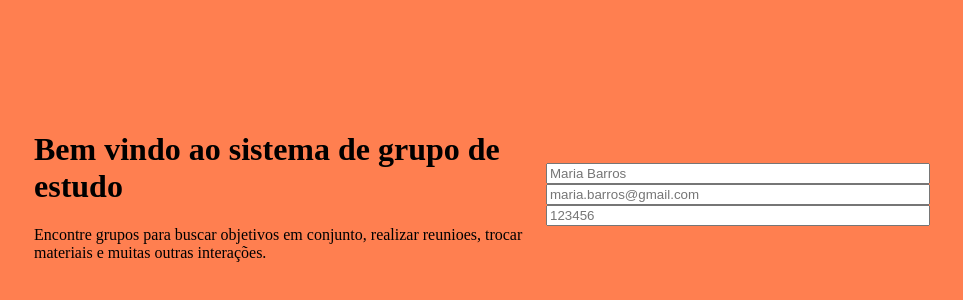
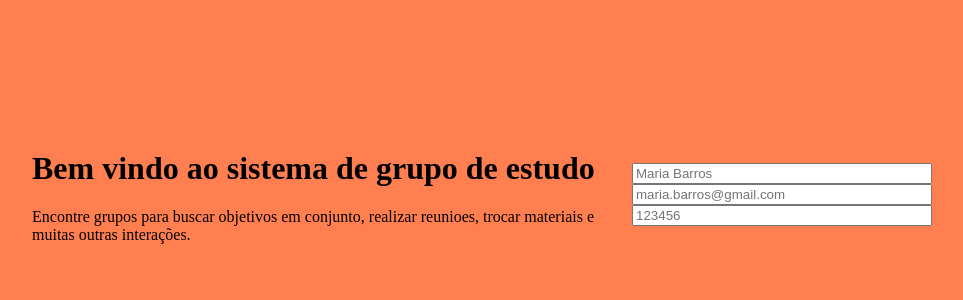
Before and after one commit to VictorNicolau-coder/PSWI, a plain HTML site: page projetoI/index.html in a window 1280 px wide. Shown: the part 206-506 px from the top of the page, without its empty margins (158-1121 px from the left). Drawn offline with Linux system fonts and the light colour scheme.

Commit message:
Add files via upload

```diff
--- a/projetoI/index.html
+++ b/projetoI/index.html
@@ -20,11 +20,11 @@
         }
 
         .esquerda{
-            width: 40%;
+            width: 600px;
         }
 
         .direita {
-            width: 30%;
+            width: 300px;
         }
 
         .direita form{
@@ -34,7 +34,7 @@
             justify-content: center;
         }
 
-        @media (max-width: 800px){
+        @media (max-width: 1220px){
             .esquerda{
                 width: 50%;
             }
```
